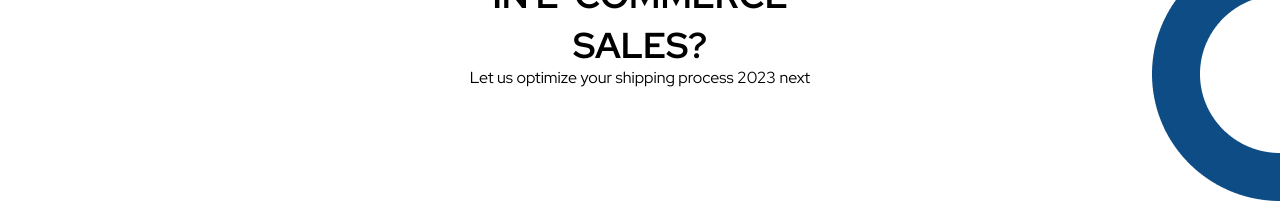
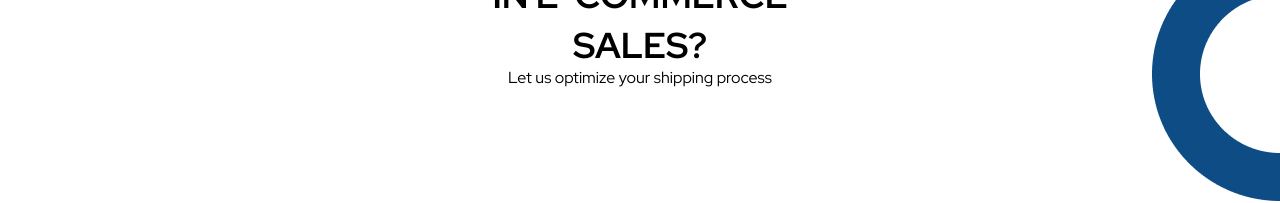
Before and after one commit to korvan17/nevadaFrontend, a Next.js app: page / in a window 1280 px wide. Shown: the part 610-813 px from the top of the page. Built offline with nearby package versions, Linux system fonts and the light colour scheme.

Commit message:
test done

```diff
--- a/src/components/Hero/Hero.jsx
+++ b/src/components/Hero/Hero.jsx
@@ -69,7 +69,7 @@ export default function Hero() {
                 <span>in e-commerce sales?</span>
               </h1>
               <h3 className="leading-[16px] md:leading-[16px] lg:text-[24px] text-[16px] font-normal md:mb-[232px]">
-                Let us optimize your shipping process 2023 next
+                Let us optimize your shipping process
               </h3>
             </div>
           </div>
```
